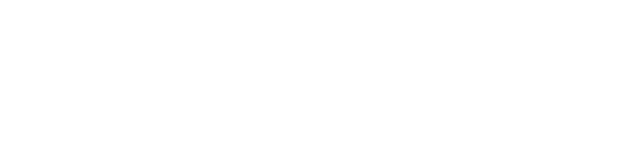
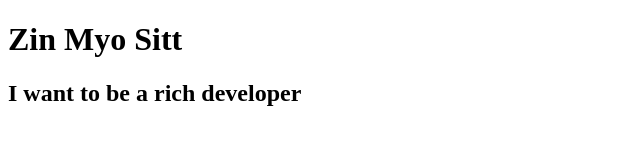
Before and after one commit to zinmyositt12/zinmyositt12.github.io, a plain HTML site: page index.html in a window 1280 px wide. Shown: the whole page, without its empty margins (0-640 px from the left). Drawn offline with Linux system fonts and the light colour scheme.

Commit message:
add one line

```diff
--- a/index.html
+++ b/index.html
@@ -3,9 +3,10 @@
 <head>
     <meta charset="UTF-8">
     <meta name="viewport" content="width=device-width, initial-scale=1.0">
-    <title>Document</title>
+    <title>zin myo sitt</title>
 </head>
 <body>
-
+<h1>Zin Myo Sitt</h1>
+<h2>I want to be a rich developer</h2>
 </body>
 </html>
```
